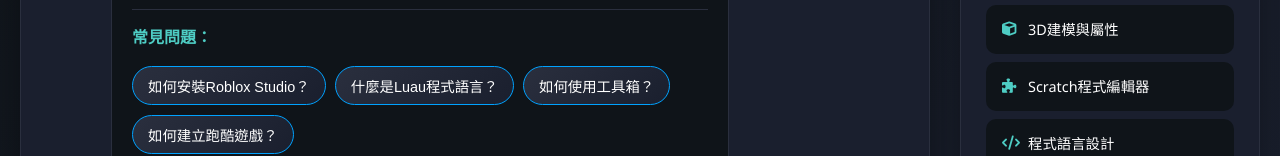
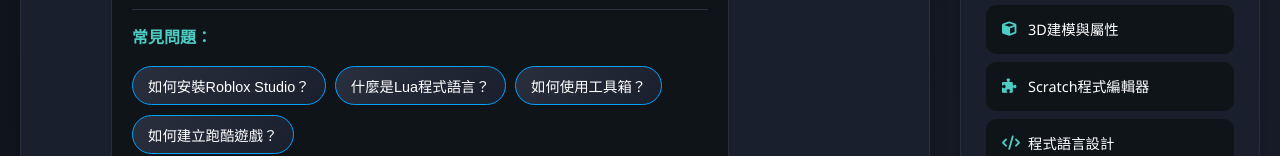
Before and after one commit to TIEDA-TW/roblox-ai-assistant, a website: page index.html in a window 1280 px wide. Shown: the part 317-473 px from the top of the page. Drawn offline with Linux system fonts and the light colour scheme; no server answers.

Commit message:
更新標題並修正Lua程式語言名稱

```diff
--- a/index.html
+++ b/index.html
@@ -35,7 +35,7 @@
                                 <div class="quick-questions">
                                     <p>常見問題：</p>
                                     <button class="quick-btn" onclick="askQuestion('如何安裝Roblox Studio？')">如何安裝Roblox Studio？</button>
-                                    <button class="quick-btn" onclick="askQuestion('什麼是Luau程式語言？')">什麼是Luau程式語言？</button>
+                                    <button class="quick-btn" onclick="askQuestion('什麼是Lua程式語言？')">什麼是Lua程式語言？</button>
                                     <button class="quick-btn" onclick="askQuestion('如何使用工具箱？')">如何使用工具箱？</button>
                                     <button class="quick-btn" onclick="askQuestion('如何建立跑酷遊戲？')">如何建立跑酷遊戲？</button>
                                 </div>
```
